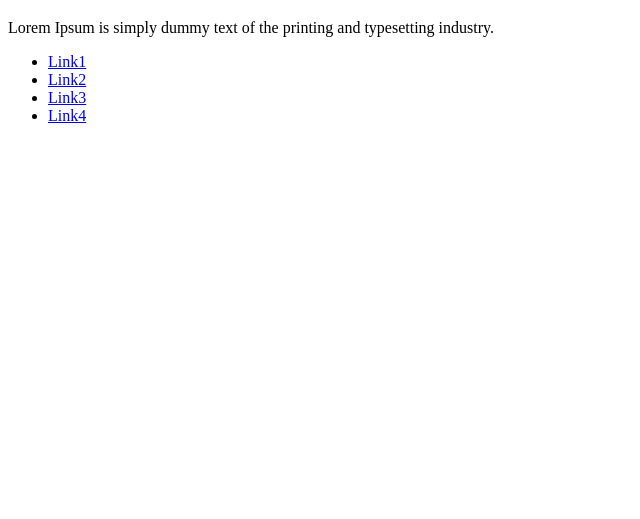
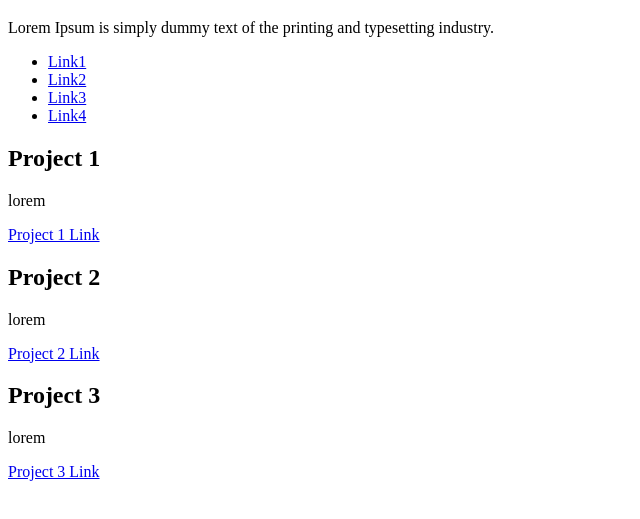
Before and after one commit to mrbinary001/git-and-github-2019-03-07, a plain HTML site: page index.html in a window 1280 px wide. Shown: the part 61-580 px from the top of the page, without its empty margins (0-640 px from the left). Drawn offline with Linux system fonts and the light colour scheme.

Commit message:
adds projects

```diff
--- a/index.html
+++ b/index.html
@@ -17,5 +17,20 @@
             <li><a href="#">Link4</a></li>
         </ul>
     </nav>
+    <div class="projects">
+        <h2>Project 1</h2>
+        <p>lorem</p>
+        <a href="#">Project 1 Link</a>
+    </div>
+    <div class="projects">
+        <h2>Project 2</h2>
+        <p>lorem</p>
+        <a href="#">Project 2 Link</a>
+    </div>
+    <div class="projects">
+        <h2>Project 3</h2>
+        <p>lorem</p>
+        <a href="#">Project 3 Link</a>
+    </div>
 </body>
 </html>
```
